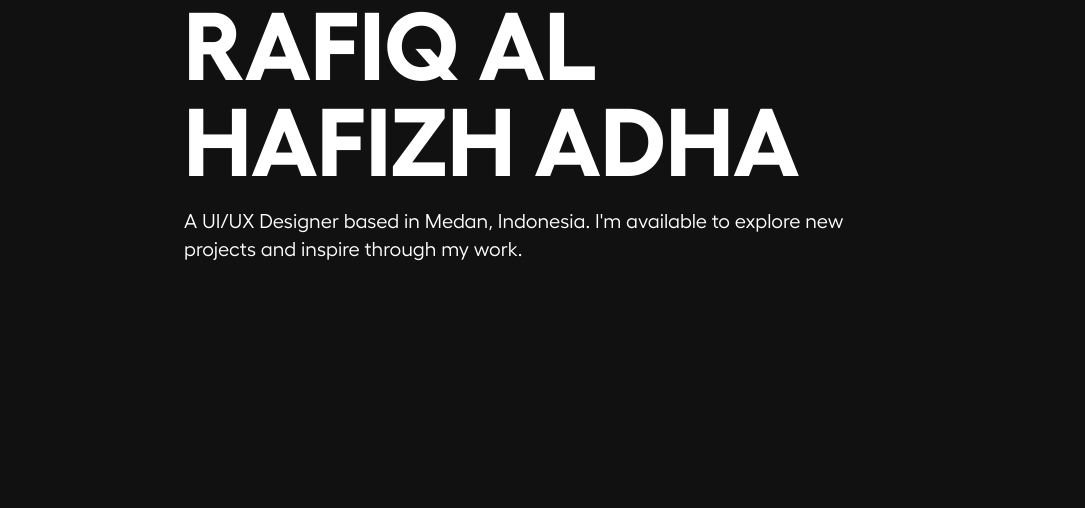
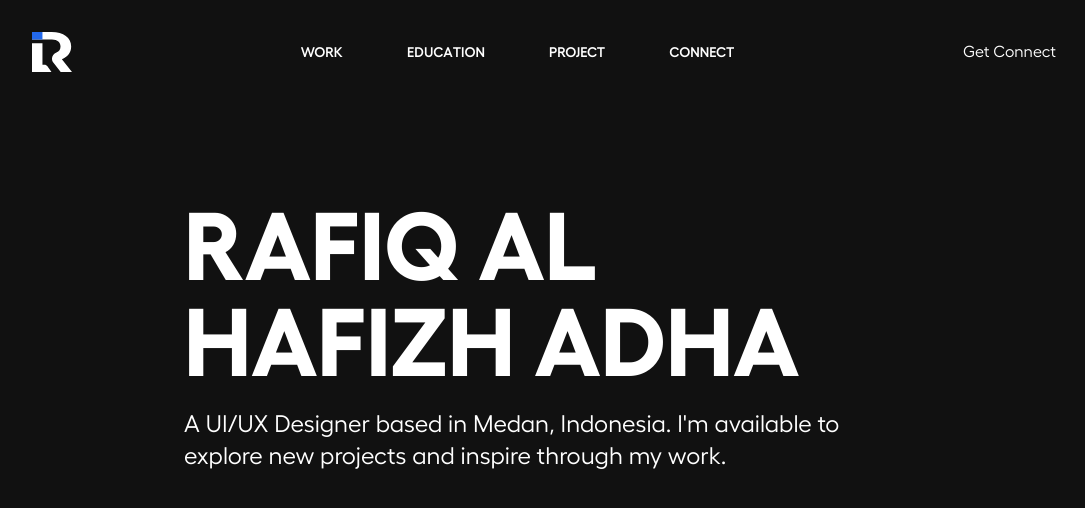
Before and after one commit to guruku-gdsc/rafiq-portfolio, a Next.js app: page / in a window 1280 px wide. Shown: the top 508 px of the page, without its empty margins (96-1181 px from the left). Built offline with nearby package versions, Linux system fonts and the light colour scheme.

Commit message:
feat: setup navbar

```diff
--- a/src/components/hero.jsx
+++ b/src/components/hero.jsx
@@ -1,10 +1,10 @@
 export default function Hero() {
   return (
-    <div className="wrapper flex flex-col gap-4">
+    <div className="wrapper flex flex-col gap-4 py-24">
       <p className="font-hellix-bold text-8xl font-bold">
         RAFIQ AL HAFIZH ADHA
       </p>
-      <p className="text-xl">
+      <p className="text-2xl">
         A UI/UX Designer based in Medan, Indonesia. I'm available to explore new
         projects and inspire through my work.
       </p>
--- a/src/components/index.js
+++ b/src/components/index.js
@@ -1 +1,2 @@
+export { default as Navbar } from "./navbar";
 export { default as Hero } from "./hero";
--- /dev/null
+++ b/src/components/navbar.jsx
@@ -0,0 +1,16 @@
+import Image from "next/image";
+
+export default function Navbar() {
+  return (
+    <div className="max-w-5xl flex justify-between items-center py-8 mx-auto">
+      <Image src={"/svg/logo.svg"} width={40} height={40} alt="" />
+      <div className="flex items-center gap-16 text-sm font-hellix-semibold uppercase">
+        <p>Work</p>
+        <p>Education</p>
+        <p>Project</p>
+        <p>Connect</p>
+      </div>
+      <button>Get Connect</button>
+    </div>
+  );
+}
--- a/src/pages/index.jsx
+++ b/src/pages/index.jsx
@@ -1,4 +1,4 @@
-import { Hero } from "@/components";
+import { Hero, Navbar } from "@/components";
 import Head from "next/head";
 
 export default function Home() {
@@ -15,6 +15,7 @@ export default function Home() {
         <link rel="icon" href="/svg/logo.svg" />
       </Head>
       <main>
+        <Navbar />
         <Hero />
       </main>
     </>
--- a/src/styles/globals.css
+++ b/src/styles/globals.css
@@ -6,7 +6,14 @@
   font-family: "Hellix Regular";
   src: url("/fonts/Hellix-Regular.woff2") format("woff2");
 }
-
+@font-face {
+  font-family: "Hellix Medium";
+  src: url("/fonts/Hellix-Medium.woff2") format("woff2");
+}
+@font-face {
+  font-family: "Hellix SemiBold";
+  src: url("/fonts/Hellix-SemiBold.woff2") format("woff2");
+}
 @font-face {
   font-family: "Hellix Bold";
   src: url("/fonts/Hellix-Bold.woff2") format("woff2");
--- a/tailwind.config.js
+++ b/tailwind.config.js
@@ -9,6 +9,8 @@ module.exports = {
     extend: {
       fontFamily: {
         hellix: ["Hellix Regular", "sans-serif"],
+        "hellix-medium": ["Hellix Medium", "sans-serif"],
+        "hellix-semibold": ["Hellix SemiBold", "sans-serif"],
         "hellix-bold": ["Hellix Bold", "sans-serif"],
       },
     },
```
